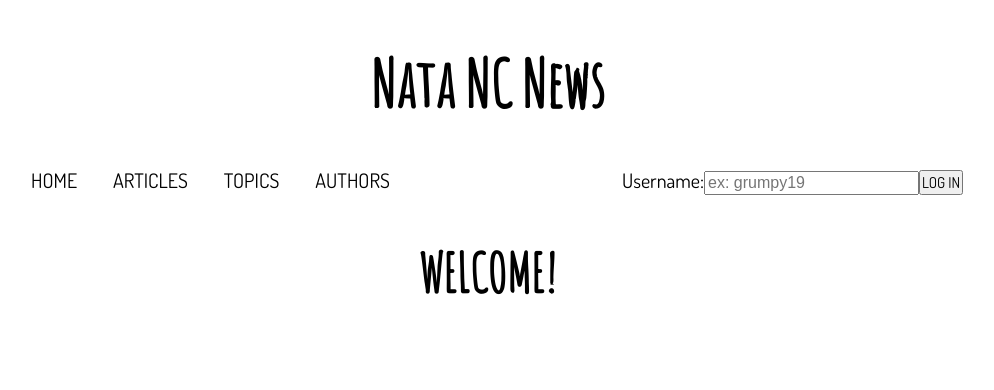
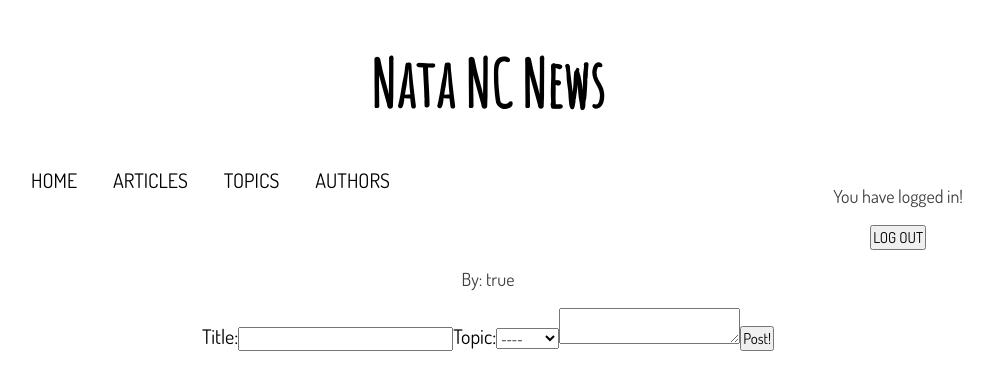
Before and after one commit to Natalalia/nata-nc-news-fe, a React (Create React App) app: page /new-article in a window 1280 px wide. Before the commit this address led to /. Shown: the top 390 px of the page, without its empty margins (152-1146 px from the left). Built offline with nearby package versions, Linux system fonts and the light colour scheme; sample sign-in values are in the browser's storage.

Commit message:
pass user to log in component from app so I have permanently the storage user!

```diff
--- a/src/App.js
+++ b/src/App.js
@@ -20,7 +20,11 @@ class App extends React.Component {
     return (
       <div className="App">
         <div className="site-container">
-          <Header onLogIn={this.onLogIn} onLogOut={this.onLogOut} />
+          <Header
+            onLogIn={this.onLogIn}
+            onLogOut={this.onLogOut}
+            loggedInUser={this.state.loggedInUser}
+          />
           <Router>
             <Home path="/" loggedInUser={this.state.loggedInUser} />
             <Articles path="/articles" loggedInUser={this.state.loggedInUser} />
@@ -43,12 +47,23 @@ class App extends React.Component {
     );
   }
 
+  componentDidMount() {
+    const storedState = localStorage.getItem("loggedInUser");
+    if (storedState) {
+      this.setState({ loggedInUser: storedState });
+    }
+  }
+
   onLogIn = username => {
-    this.setState({ loggedInUser: username });
+    this.setState({ loggedInUser: username }, () => {
+      localStorage.setItem("loggedInUser", this.state.loggedInUser);
+    });
   };
 
   onLogOut = () => {
-    this.setState({ loggedInUser: "" });
+    this.setState({ loggedInUser: "" }, () => {
+      localStorage.setItem("loggedInUser", "");
+    });
   };
 }
 
--- a/src/components/Header.jsx
+++ b/src/components/Header.jsx
@@ -13,7 +13,11 @@ const Header = props => {
           <Link to="/topics">Topics</Link>
           <Link to="/authors">Authors</Link>
         </nav>
-        <LogIn onLogIn={props.onLogIn} onLogOut={props.onLogOut} />
+        <LogIn
+          onLogIn={props.onLogIn}
+          onLogOut={props.onLogOut}
+          loggedInUser={props.loggedInUser}
+        />
       </div>
     </div>
   );
--- a/src/components/LogIn.jsx
+++ b/src/components/LogIn.jsx
@@ -9,7 +9,7 @@ class LogIn extends React.Component {
   };
 
   render() {
-    if (this.state.isLoggedIn) {
+    if (this.state.isLoggedIn || this.props.loggedInUser) {
       return (
         <div>
           <p>You have logged in!</p>
--- a/src/components/PostArticle.jsx
+++ b/src/components/PostArticle.jsx
@@ -13,12 +13,12 @@ class PostArticle extends React.Component {
     if (this.state.loading) {
       return <p>Loading...</p>;
     }
-    if (!this.state.author) {
+    if (!this.props.loggedInUser) {
       navigate("/");
     }
     return (
       <div>
-        <p>By: {this.state.author}</p>
+        <p>By: {this.props.loggedInUser}</p>
         <form onSubmit={this.handleSubmit}>
           <label>Title:</label>
           <input
@@ -49,7 +49,7 @@ class PostArticle extends React.Component {
   }
 
   componentDidMount() {
-    this.setState({ author: this.props.loggedInUser, loading: false });
+    this.setState({ loading: false });
   }
 
   handleChange = (key, value) => {
```
